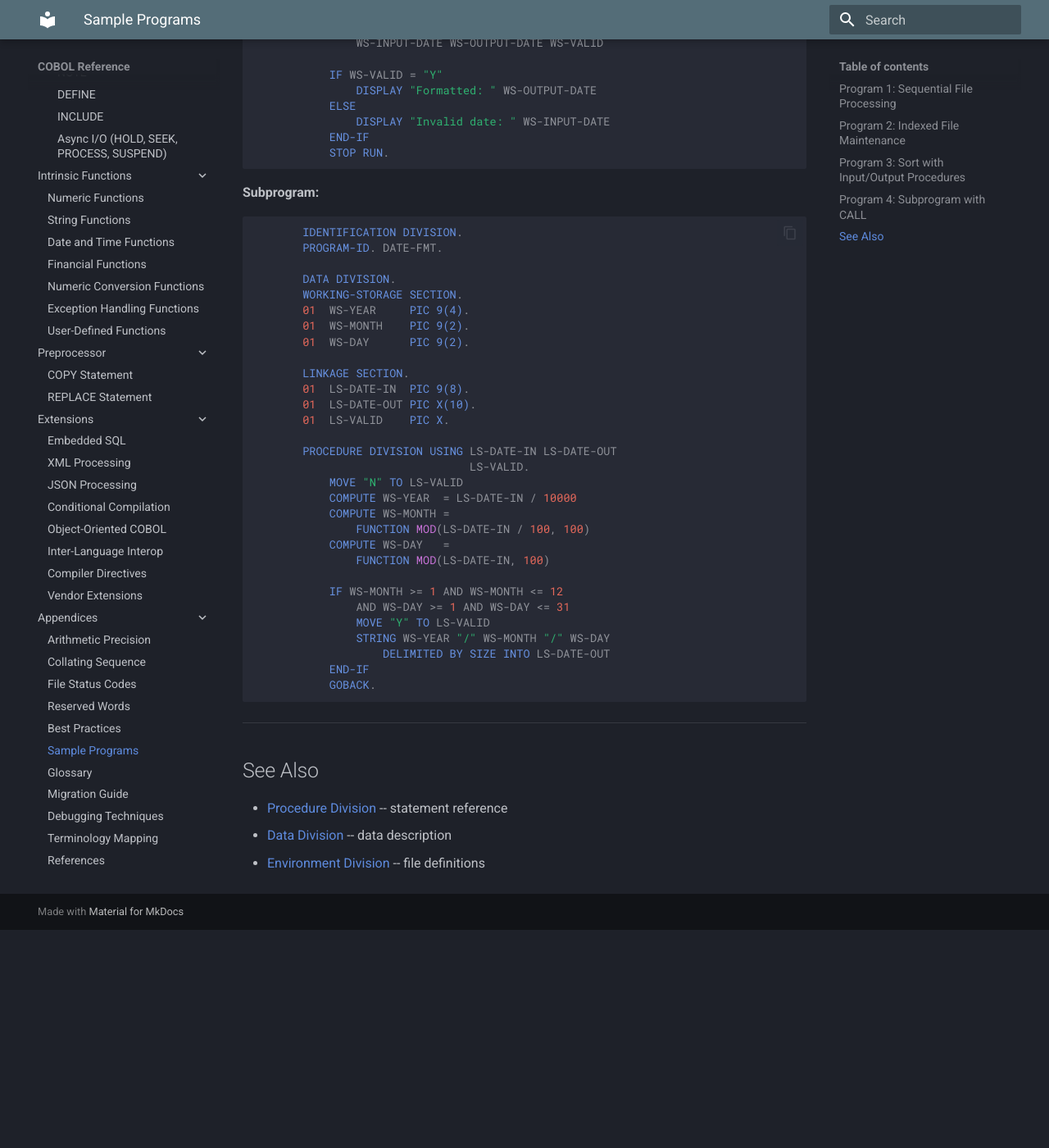
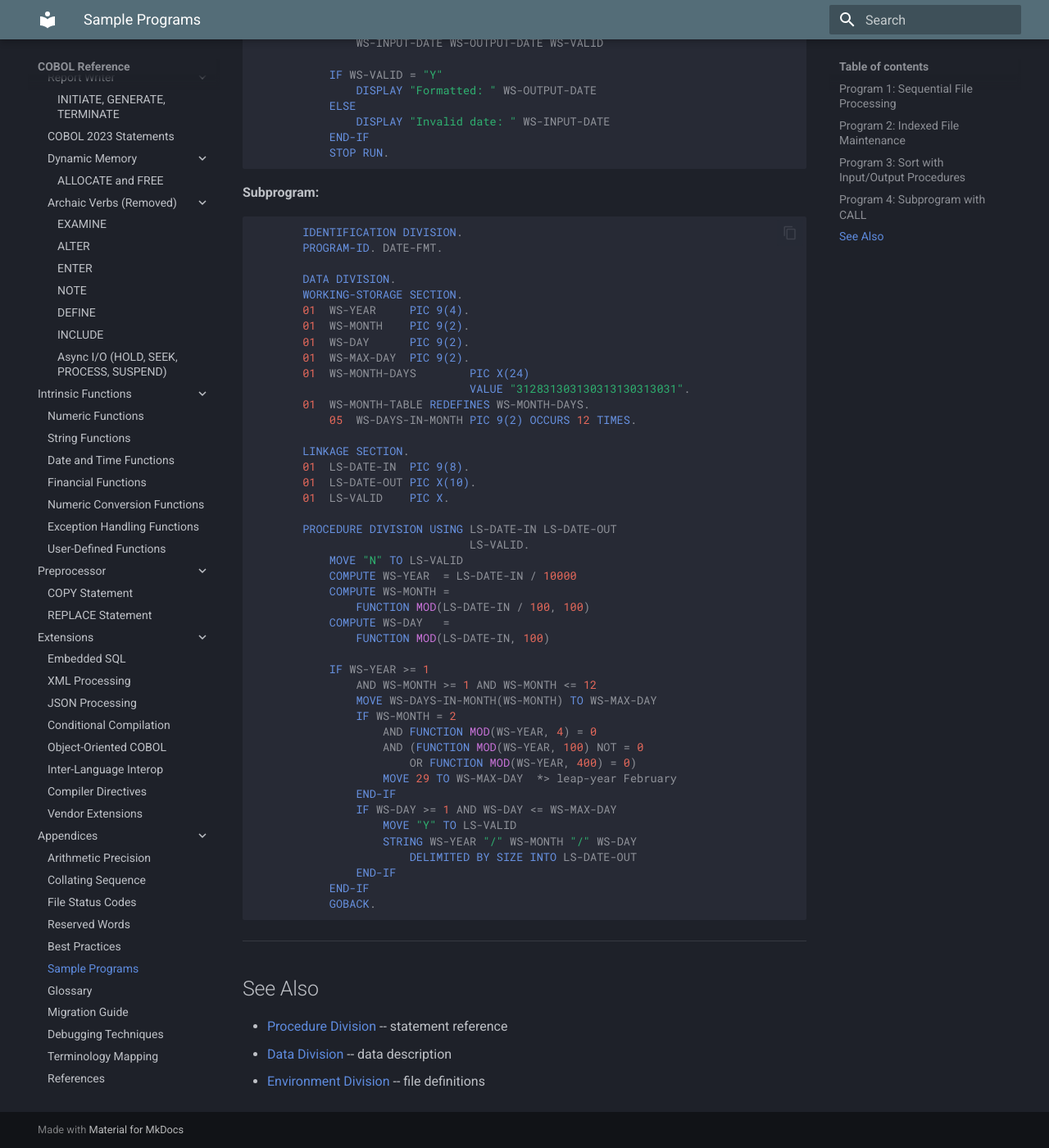
Before and after one commit to bushidocodes/cobol-reference, an MkDocs documentation site: the page built from docs/appendices/sample-programs.md, in a window 1280 px wide and 1400 px high, scrolled down 6259 px. Shown: the whole window at 82% size. Built offline with MkDocs 1.6.1 and Material for MkDocs 9.7.7, drawn with Linux system fonts in a browser that asks for light colours; before the commit the page ends 7393 px from its top, so only the background shows below that.

Commit message:
Fix Program 4: month-aware date validation in DATE-FMT
The DATE-FMT subprogram accepted any day 1-31 for every month, so
impossible dates like 2025-02-31 and 2025-04-31 validated as "Y", and
year 0 was accepted. Validate against a per-month day table with
leap-year handling for February, and require year >= 1.

Fixes #6

Co-Authored-By: Claude Fable 5 <noreply@anthropic.com>

````diff
--- a/docs/appendices/sample-programs.md
+++ b/docs/appendices/sample-programs.md
@@ -340,6 +340,11 @@ A main program calling a subprogram that validates and formats a date.
        01  WS-YEAR     PIC 9(4).
        01  WS-MONTH    PIC 9(2).
        01  WS-DAY      PIC 9(2).
+       01  WS-MAX-DAY  PIC 9(2).
+       01  WS-MONTH-DAYS        PIC X(24)
+                                VALUE "312831303130313130313031".
+       01  WS-MONTH-TABLE REDEFINES WS-MONTH-DAYS.
+           05  WS-DAYS-IN-MONTH PIC 9(2) OCCURS 12 TIMES.
 
        LINKAGE SECTION.
        01  LS-DATE-IN  PIC 9(8).
@@ -355,11 +360,20 @@ A main program calling a subprogram that validates and formats a date.
            COMPUTE WS-DAY   =
                FUNCTION MOD(LS-DATE-IN, 100)
 
-           IF WS-MONTH >= 1 AND WS-MONTH <= 12
-               AND WS-DAY >= 1 AND WS-DAY <= 31
-               MOVE "Y" TO LS-VALID
-               STRING WS-YEAR "/" WS-MONTH "/" WS-DAY
-                   DELIMITED BY SIZE INTO LS-DATE-OUT
+           IF WS-YEAR >= 1
+               AND WS-MONTH >= 1 AND WS-MONTH <= 12
+               MOVE WS-DAYS-IN-MONTH(WS-MONTH) TO WS-MAX-DAY
+               IF WS-MONTH = 2
+                   AND FUNCTION MOD(WS-YEAR, 4) = 0
+                   AND (FUNCTION MOD(WS-YEAR, 100) NOT = 0
+                       OR FUNCTION MOD(WS-YEAR, 400) = 0)
+                   MOVE 29 TO WS-MAX-DAY  *> leap-year February
+               END-IF
+               IF WS-DAY >= 1 AND WS-DAY <= WS-MAX-DAY
+                   MOVE "Y" TO LS-VALID
+                   STRING WS-YEAR "/" WS-MONTH "/" WS-DAY
+                       DELIMITED BY SIZE INTO LS-DATE-OUT
+               END-IF
            END-IF
            GOBACK.
 ```
````
